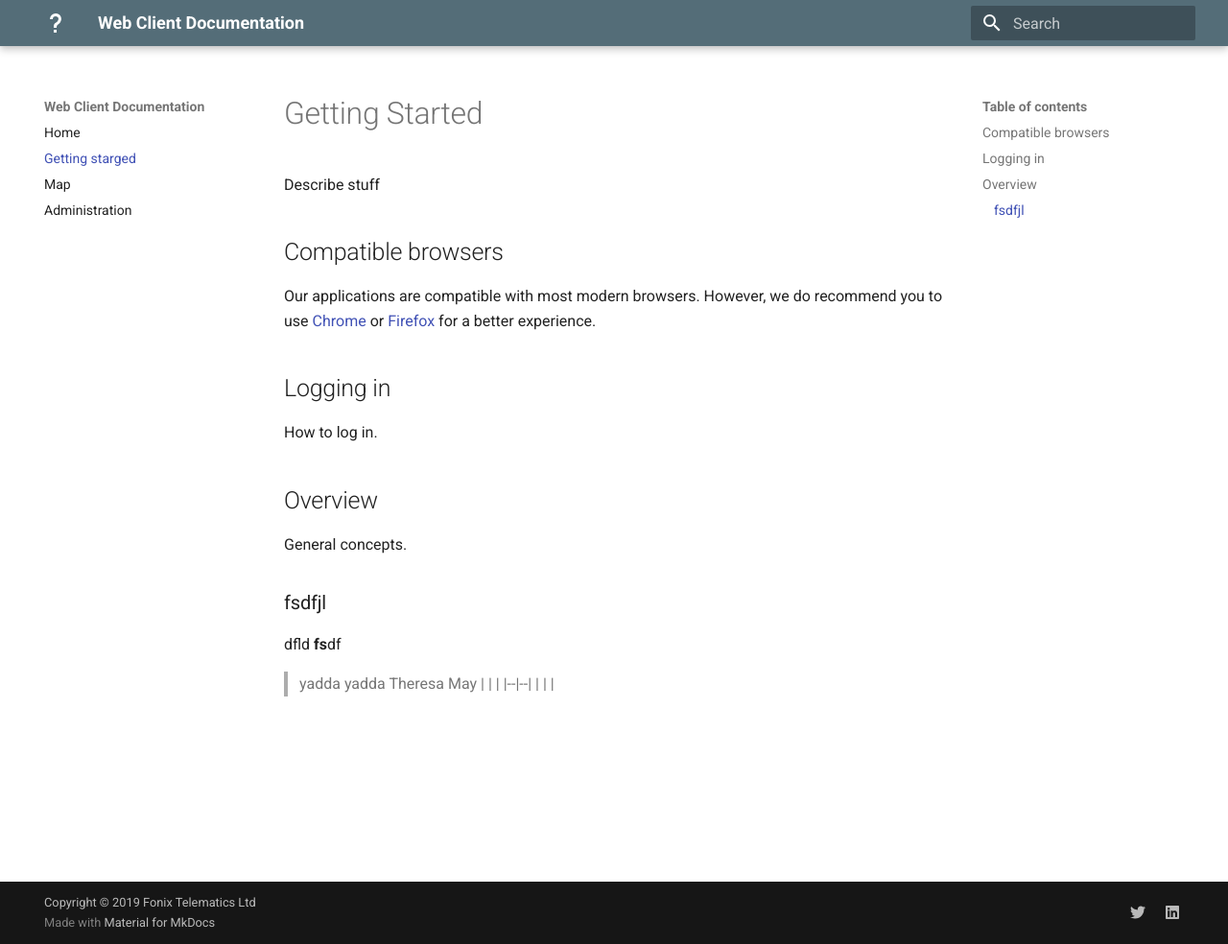
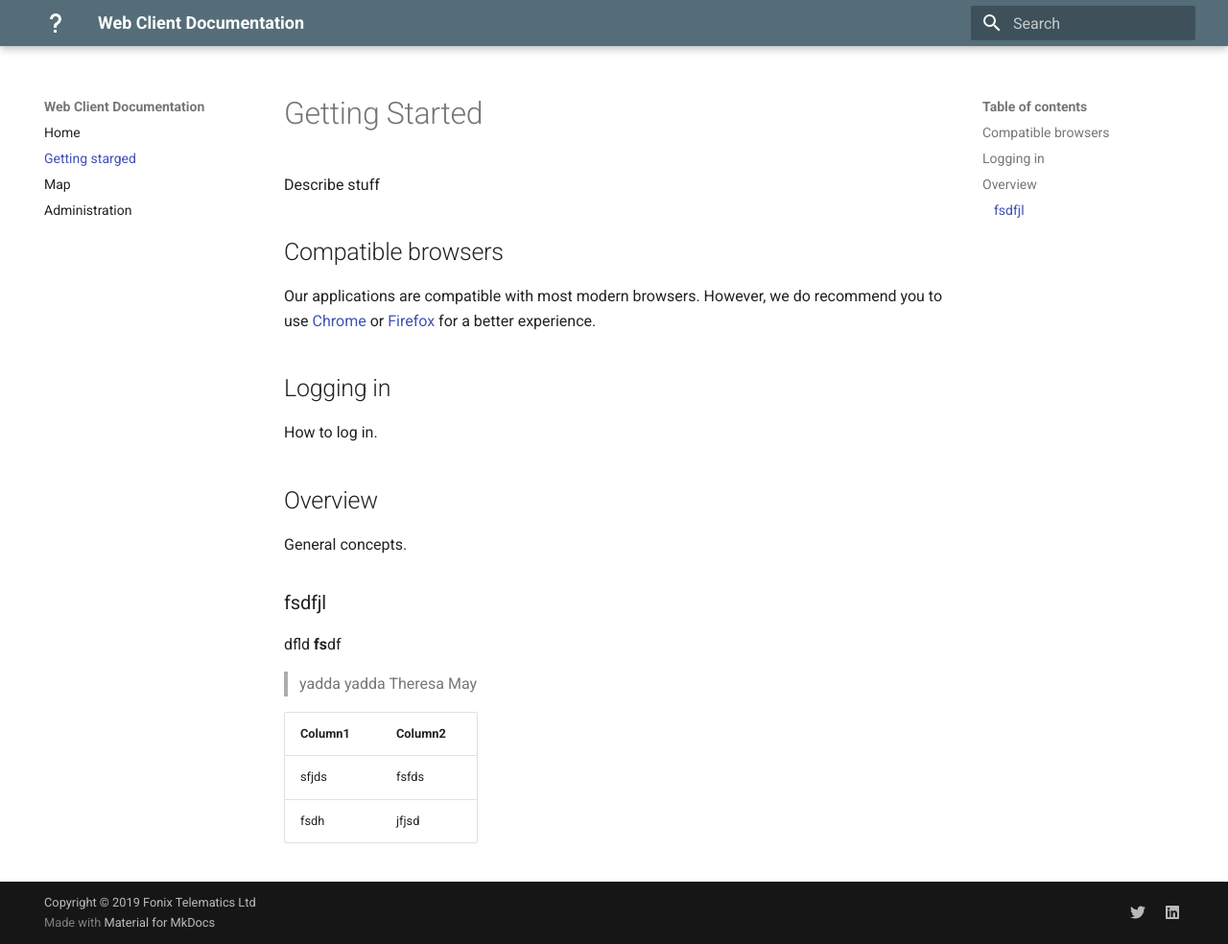
Before and after one commit to fonixtelematics/user-manual, an MkDocs documentation site: the page built from docs/getting-started.md, in a window 1280 px wide and 984 px high. Shown: the whole window at 96% size. Built offline with MkDocs 1.6.1 and Material for MkDocs 9.7.7, drawn with Linux system fonts in a browser that asks for light colours.

Commit message:
docs/getting-started.md updated from https://stackedit.io/

```diff
--- a/docs/getting-started.md
+++ b/docs/getting-started.md
@@ -15,11 +15,13 @@ General concepts.
 dfld **fs**df
 
 > yadda yadda Theresa May
-|  |  |
+
+| Column1 | Column2  |
 |--|--|
-|  |  |
+| sfjds |fsfds  |
+|fsdh |jfjsd|
 
 
 <!--stackedit_data:
-eyJoaXN0b3J5IjpbLTE1ODU5NjI5NDFdfQ==
+eyJoaXN0b3J5IjpbLTcwNDEzMjI1Nl19
 -->
```
